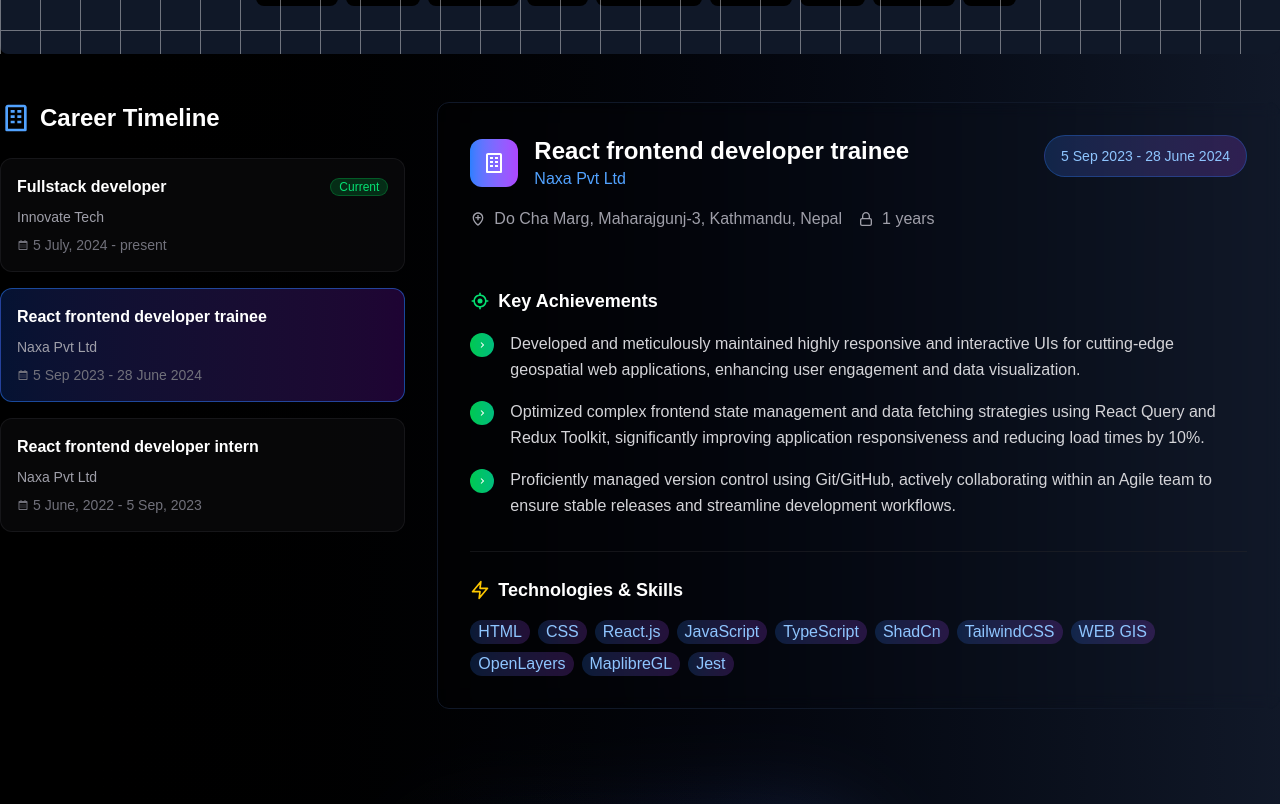
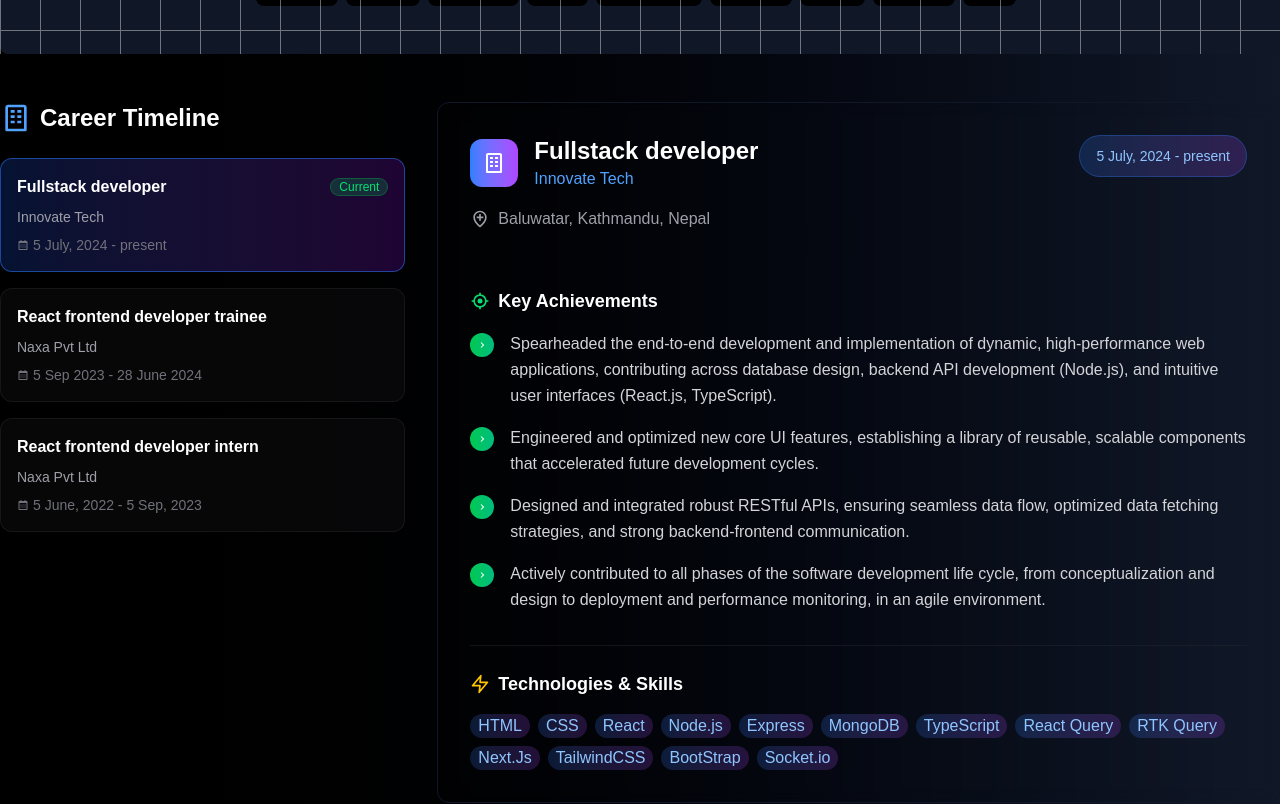
Before and after one commit to abhishek-mahato0/Portfolio, a Next.js app: page / in a window 1280 px wide. Shown: the part 1540-2344 px from the top of the page. Built offline with nearby package versions, Linux system fonts and the light colour scheme.

Commit message:
feat: add animations

```diff
--- a/src/components/Experience/CarrerTImeline.tsx
+++ b/src/components/Experience/CarrerTImeline.tsx
@@ -11,11 +11,10 @@ import {
   BiTargetLock,
 } from "react-icons/bi";
 import { experience } from ".";
-import { CgLock } from "react-icons/cg";
 import { FiZap } from "react-icons/fi";
 
 const CarrerTImeline = () => {
-  const [selectedExperience, setSelectedExperience] = useState(1);
+  const [selectedExperience, setSelectedExperience] = useState(0);
   return (
     <motion.div
       key="experience"
@@ -98,12 +97,8 @@ const CarrerTImeline = () => {
 
                     <div className="flex flex-wrap items-center gap-4 mb-6">
                       <div className="flex items-center text-zinc-400">
-                        <BiLocationPlus className="h-4 w-4 mr-2" />
+                        <BiLocationPlus className="h-5 w-5 mr-2" />
                         <span>{experience[selectedExperience].location}</span>
-                      </div>
-                      <div className="flex items-center text-zinc-400">
-                        <CgLock className="h-4 w-4 mr-2" />
-                        <span>1 years</span>
                       </div>
                     </div>
                   </div>
--- a/src/components/Experience/index.tsx
+++ b/src/components/Experience/index.tsx
@@ -157,7 +157,7 @@ const Experience = () => {
         initial={{ opacity: 0 }}
         transition={{ duration: 1.5, ease: "easeInOut" }}
       >
-        <Header title="Experience" />
+        <Header isInView={true} title="Experience" />
         <p className="text-center text-gray-400 text-lg md:text-xl lg:w-[70%] w-full">
         {getFormattedExperience()} of experience building full-stack web applications with a
           focus on performance, usability, and modern tech stacks.
--- a/src/components/Header/index.tsx
+++ b/src/components/Header/index.tsx
@@ -7,7 +7,7 @@ const Header = ({
   isInView = true,
 }: {
   title: string;
-  isInView: boolean;
+  isInView?: boolean;
 }) => {
   return (
     <motion.div
```
